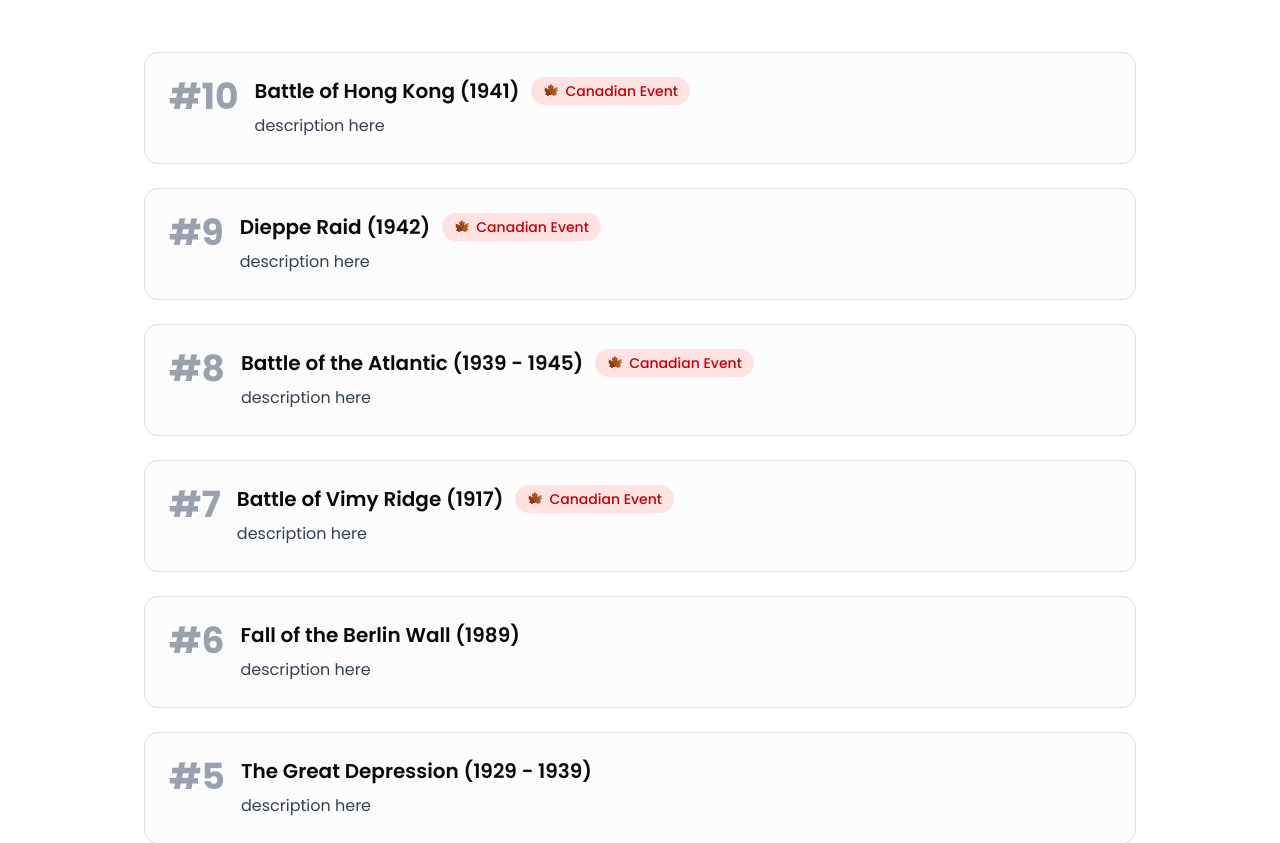
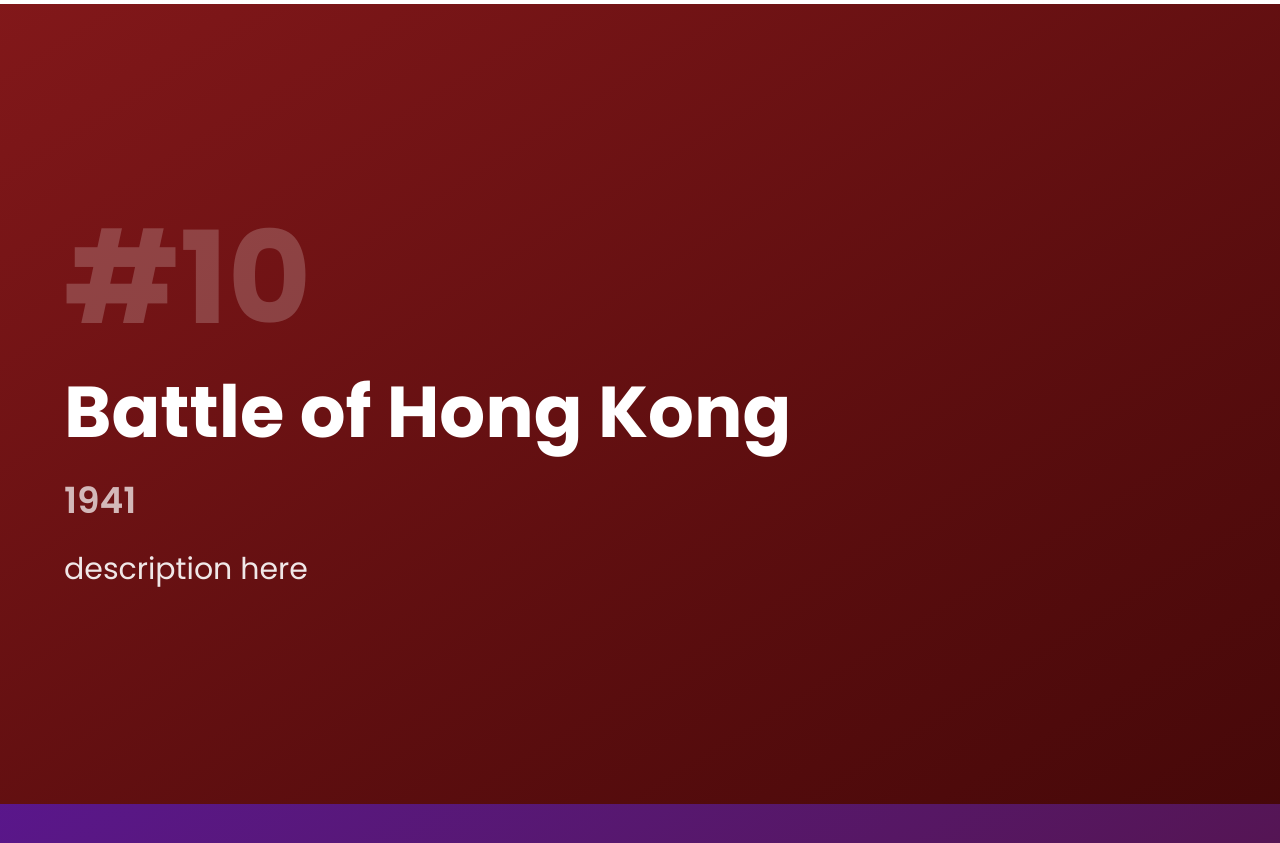
Before and after one commit to Crackle2K/History-Culminating, a React (Vite) app: page / in a window 1280 px wide. Shown: the part 800-1643 px from the top of the page. Built offline with nearby package versions, Linux system fonts and the light colour scheme.

Commit message:
Background Styles for History Cards

```diff
--- a/src/components/HistoryCards.tsx
+++ b/src/components/HistoryCards.tsx
@@ -4,122 +4,140 @@ import mapleLeafImg from "@/assets/icons/mapleleaf.png"
 interface HistoryEvent {
   rank: number
   title: string
+  year: string
   description: string
   isCanadian: boolean
+  bgColor: string
 }
 
 const events: HistoryEvent[] = [
   {
     rank: 10,
-    title: "Battle of Hong Kong (1941)",
+    title: "Battle of Hong Kong",
+    year: "1941",
     description: "description here",
-    isCanadian: true,
+    isCanadian: false,
+    bgColor: "from-red-900 to-red-950",
   },
   {
     rank: 9,
-    title: "Dieppe Raid (1942)",
+    title: "Dieppe Raid",
+    year: "1942",
     description: "description here",
-    isCanadian: true,
+    isCanadian: false,
+    bgColor: "from-purple-900 to-pink-950",
   },
   {
     rank: 8,
-    title: "Battle of the Atlantic (1939 - 1945)",
+    title: "Battle of the Atlantic",
+    year: "1939 - 1945",
     description: "description here",
-    isCanadian: true,
+    isCanadian: false,
+    bgColor: "from-cyan-900 to-blue-950",
   },
   {
     rank: 7,
-    title: "Battle of Vimy Ridge (1917)",
+    title: "Battle of Vimy Ridge",
+    year: "1917",
     description: "description here",
-    isCanadian: true,
+    isCanadian: false,
+    bgColor: "from-green-900 to-emerald-950",
   },
   {
     rank: 6,
-    title: "Fall of the Berlin Wall (1989)",
+    title: "Fall of the Berlin Wall",
+    year: "1989",
     description: "description here",
     isCanadian: false,
+    bgColor: "from-orange-900 to-amber-950",
   },
   {
     rank: 5,
-    title: "The Great Depression (1929 - 1939)",
+    title: "The Great Depression",
+    year: "1929 - 1939",
     description: "description here",
     isCanadian: false,
+    bgColor: "from-gray-900 to-slate-950",
   },
   {
     rank: 4,
-    title: "D-Day Invasion of Juno Beach (1944)",
+    title: "D-Day Invasion of Juno Beach",
+    year: "1944",
     description: "description here",
-    isCanadian: true,
+    isCanadian: false,
+    bgColor: "from-red-900 to-rose-950",
   },
   {
     rank: 3,
-    title: "The Manhattan Project (1942 - 1945)",
+    title: "The Manhattan Project",
+    year: "1942 - 1945",
     description: "description here",
     isCanadian: false,
+    bgColor: "from-yellow-900 to-orange-950",
   },
   {
     rank: 2,
-    title: "Operation Barborosa (1941)",
+    title: "Operation Barborosa",
+    year: "1941",
     description: "description here",
     isCanadian: false,
+    bgColor: "from-violet-900 to-purple-950",
   },
   {
     rank: 1,
-    title: "The Moon Landing (1969)",
+    title: "The Moon Landing",
+    year: "1969",
     description: "description here",
     isCanadian: false,
+    bgColor: "from-sky-900 to-cyan-950",
   },
 ]
 
 const MapleLeafIcon = () => (
-  <img src={mapleLeafImg} alt="Canadian" width="16" height="16" className="inline-block" />
+  <img src={mapleLeafImg} alt="Canadian" width="24" height="24" className="inline-block" />
 )
 
-const EventCard = ({ rank, title, description, isCanadian }: HistoryEvent) => {
+const EventSection = ({ rank, title, year, description, isCanadian, bgColor }: HistoryEvent) => {
   return (
-    <div
+    <section
       className={cn(
-        "relative w-full cursor-pointer overflow-hidden rounded-xl border p-6 transition-all hover:shadow-lg",
-        // light styles
-        "border-gray-950/[.1] bg-gray-950/[.01] hover:bg-gray-950/[.05]",
-        // dark styles
-        "dark:border-gray-50/[.1] dark:bg-gray-50/[.10] dark:hover:bg-gray-50/[.15]"
+        "w-full min-h-screen flex items-center bg-gradient-to-br",
+        bgColor
       )}
     >
-      <div className="flex items-start gap-4">
-        <div className="flex-shrink-0">
-          <span className="text-4xl font-bold text-gray-400 dark:text-gray-500">
+      <div className="w-full max-w-7xl mx-auto px-8 md:px-16 py-20">
+        <div className="flex flex-col gap-6">
+          <span className="text-8xl md:text-9xl font-bold text-white/20">
             #{rank}
           </span>
-        </div>
-        <div className="flex-1">
-          <div className="flex items-center gap-3 mb-2">
-            <h3 className="text-xl font-semibold dark:text-white">
+          <div className="flex items-center gap-4 flex-wrap">
+            <h2 className="text-5xl md:text-7xl font-bold text-white leading-tight">
               {title}
-            </h3>
+            </h2>
             {isCanadian && (
-              <span className="inline-flex items-center gap-1.5 px-3 py-1 rounded-full bg-red-100 dark:bg-red-900/30 text-red-700 dark:text-red-300 text-sm font-medium">
+              <span className="inline-flex items-center gap-2 px-5 py-2.5 rounded-full bg-white/10 backdrop-blur-sm text-white text-lg font-medium border border-white/20">
                 <MapleLeafIcon /> Canadian Event
               </span>
             )}
           </div>
-          <p className="text-gray-700 dark:text-gray-300 leading-relaxed">
+          <p className="text-3xl md:text-4xl font-semibold text-white/70">
+            {year}
+          </p>
+          <p className="text-2xl md:text-3xl text-white/90 leading-relaxed max-w-5xl">
             {description}
           </p>
         </div>
       </div>
-    </div>
+    </section>
   )
 }
 
 export function HistoryCards() {
   return (
-    <div className="w-full max-w-5xl mx-auto px-4 py-12">
-      <div className="space-y-6">
-        {events.map((event) => (
-          <EventCard key={event.rank} {...event} />
-        ))}
-      </div>
+    <div className="w-full">
+      {events.map((event) => (
+        <EventSection key={event.rank} {...event} />
+      ))}
     </div>
   )
 }
```
